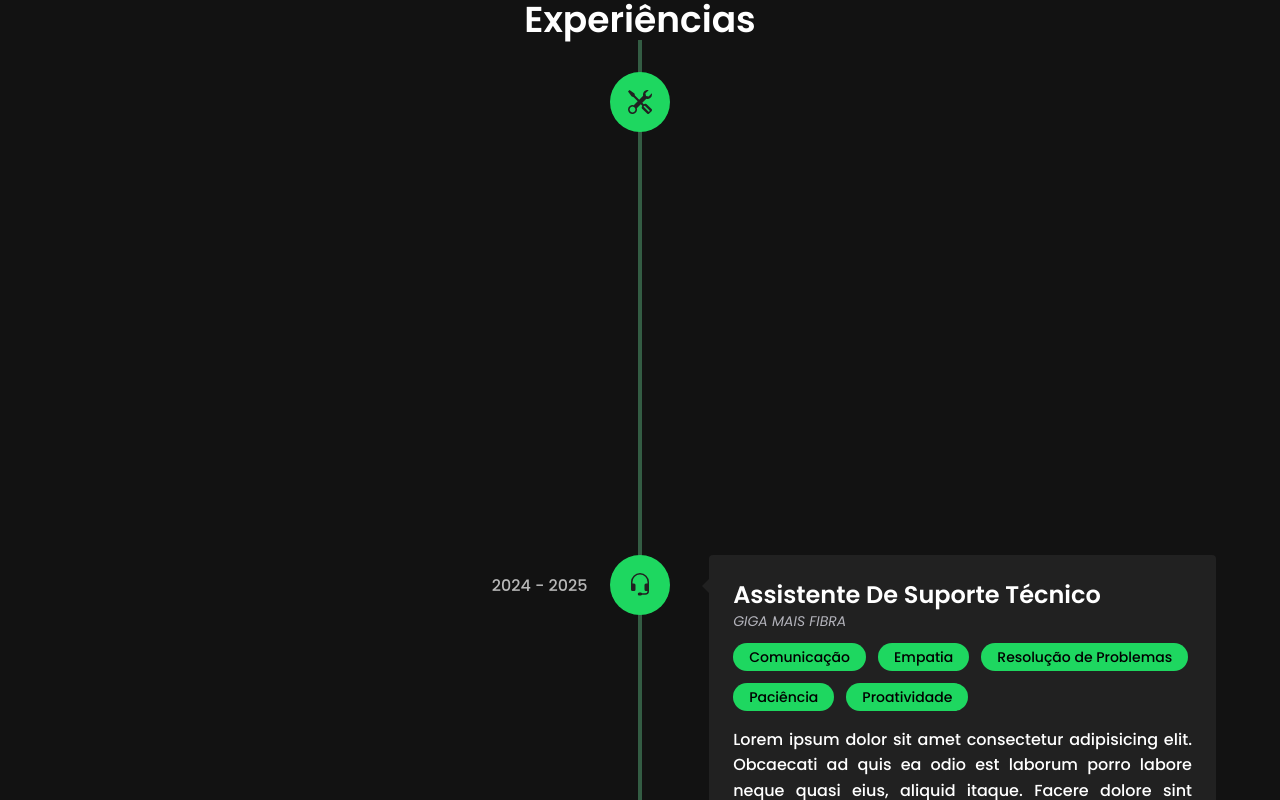
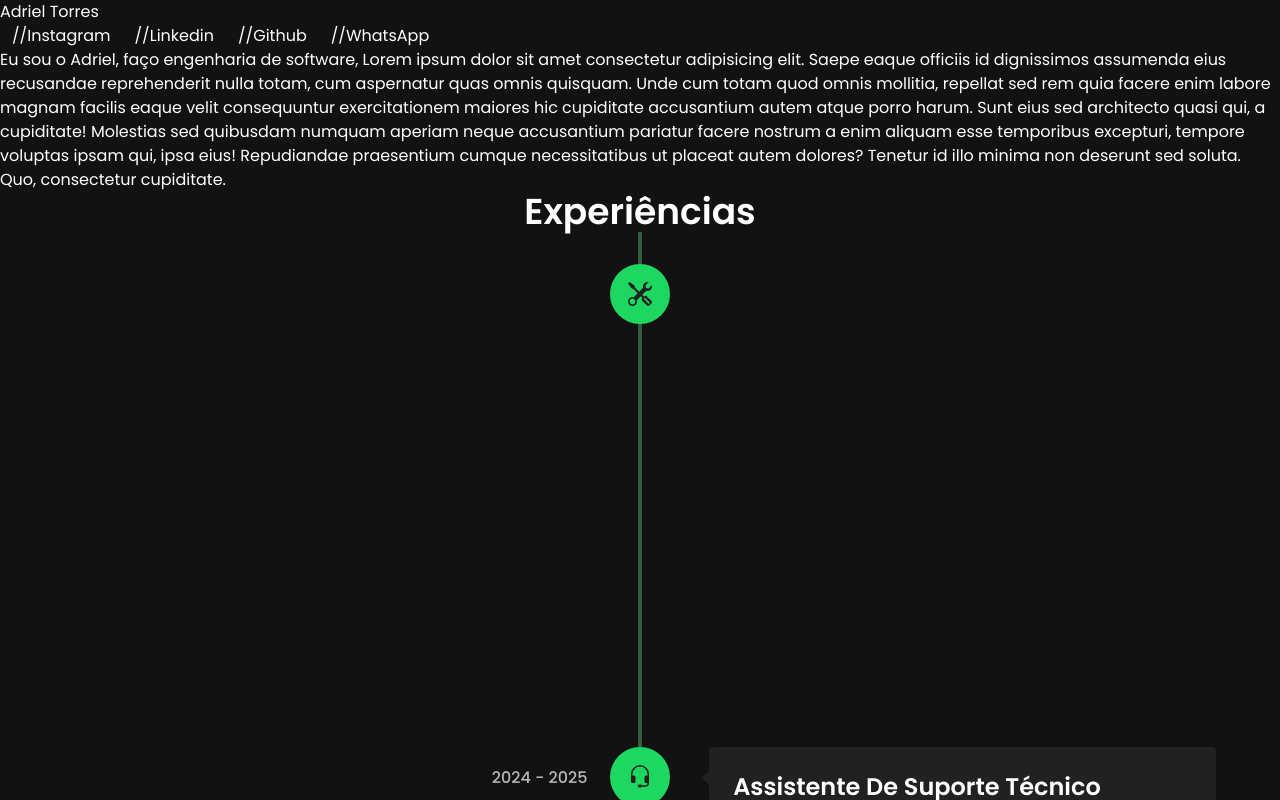
Before and after one commit to adrieeltorres1/adrielPortfolio, a React (Vite) app: page / in a window 1280 px wide. Shown: the top 800 px of the page. Built offline with nearby package versions, Linux system fonts and the light colour scheme.

Commit message:
Criando e estilizando compnentes

```diff
--- a/src/App.jsx
+++ b/src/App.jsx
@@ -1,9 +1,11 @@
 import Experiencias from "./components/Experiencias";
+import Header from "./components/header";
 import './style.css';
 
 const App = () => {
   return (
     <>
+      <Header/>
       <Experiencias/>
     </>
   );
--- a/src/components/header.jsx
+++ b/src/components/header.jsx
@@ -0,0 +1,21 @@
+const Header = () => {
+    return (
+        <>
+            <div className="text-white" >
+                <div>
+                    <h1>Adriel Torres</h1>
+                    <div className="flex gap-3">
+                        <div></div> //Instagram
+                        <div></div> //Linkedin
+                        <div></div> //Github
+                        <div></div> //WhatsApp
+                    </div>
+
+                    <p>Eu sou o Adriel, faço engenharia de software, Lorem ipsum dolor sit amet consectetur adipisicing elit. Saepe eaque officiis id dignissimos assumenda eius recusandae reprehenderit nulla totam, cum aspernatur quas omnis quisquam. Unde cum totam quod omnis mollitia, repellat sed rem quia facere enim labore magnam facilis eaque velit consequuntur exercitationem maiores hic cupiditate accusantium autem atque porro harum. Sunt eius sed architecto quasi qui, a cupiditate! Molestias sed quibusdam numquam aperiam neque accusantium pariatur facere nostrum a enim aliquam esse temporibus excepturi, tempore voluptas ipsam qui, ipsa eius! Repudiandae praesentium cumque necessitatibus ut placeat autem dolores? Tenetur id illo minima non deserunt sed soluta. Quo, consectetur cupiditate.</p>
+                </div>
+            </div>
+        </>
+    );
+}
+
+export default Header;
```
